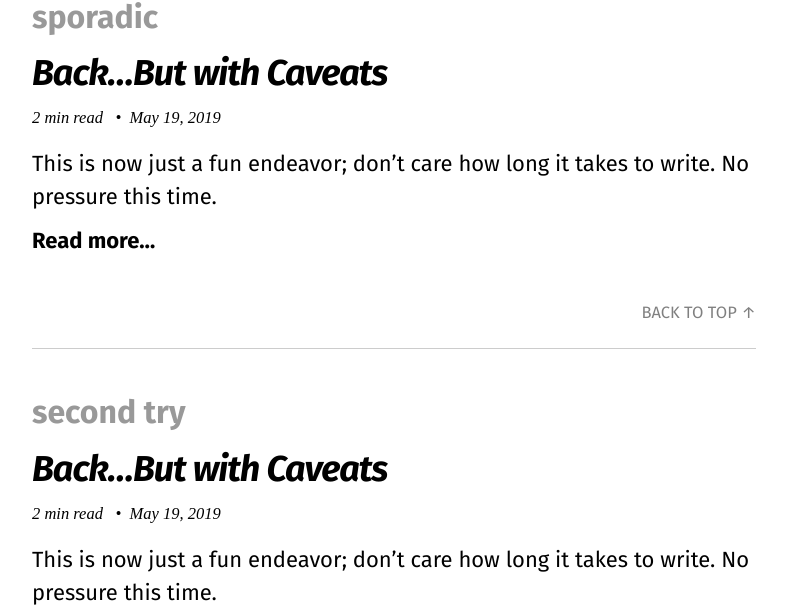
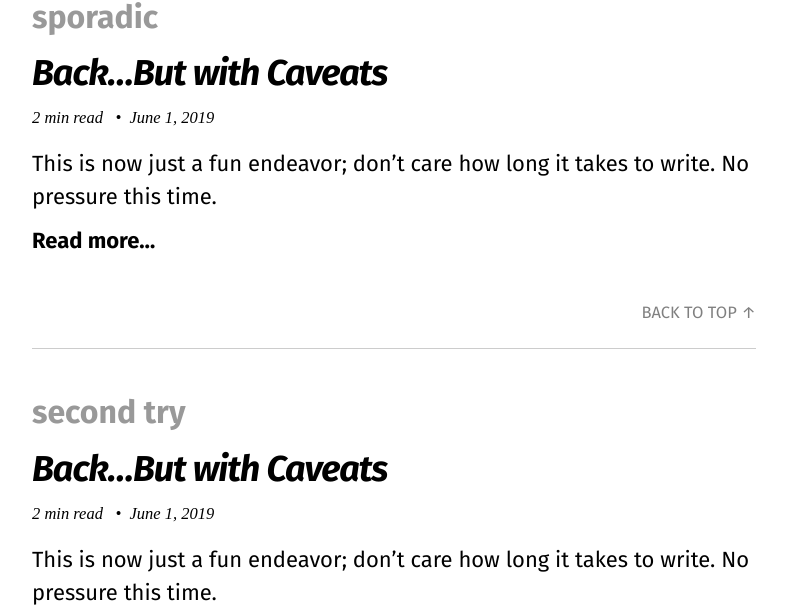
Before and after one commit to bryanbraun/tiffany.blog, a Jekyll site: the page built from tags.md, in a window 1280 px wide and 900 px high, scrolled down 97508 px. Shown: the part 152-764 px from the top of the window, without its empty margins (246-1033 px from the left). Built offline with Jekyll 4.4.1, drawn with Linux system fonts in a browser that asks for light colours; nearby versions of some CDN libraries.

Commit message:
Update something

```diff
--- a/_posts/2019-05-19-back-but-with-caveats.md
+++ b/_posts/2019-06-01-back-but-with-caveats.md
@@ -1,6 +1,6 @@
 ---
 title: "Back...But with Caveats"
-date: 2019-05-19
+date: 2019-06-01
 layout: post
 categories:
   - Life
```
